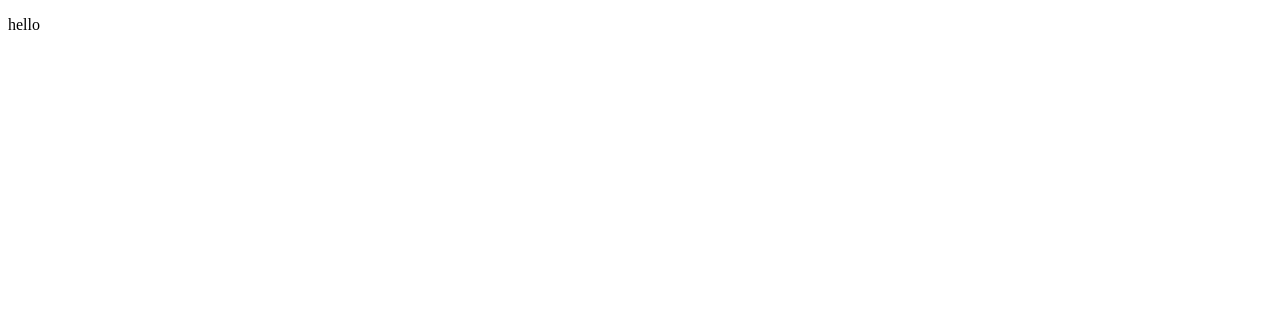
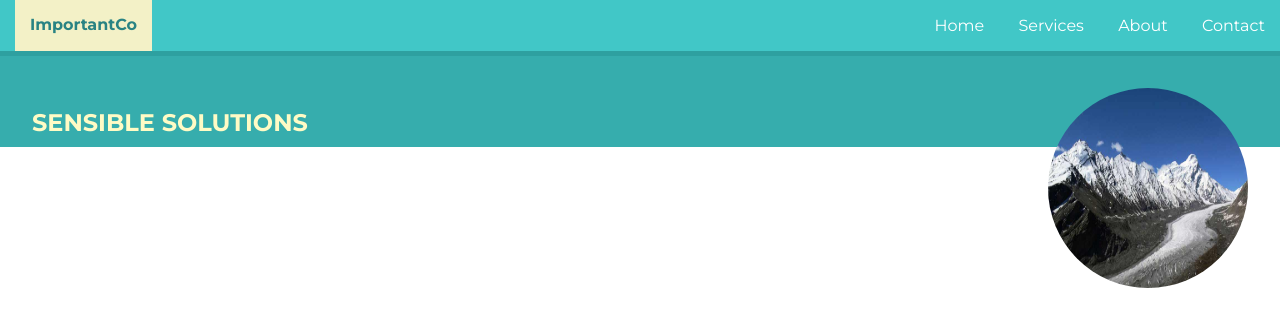
Before and after one commit to efrenmarin45/CSS-Grid, a website: page index.html in a window 1280 px wide. Drawn offline with Linux system fonts and the light colour scheme; files that its build step writes are made by us from their sources.

Commit message:
Set up grid columns and rows. Added image and color to page

```diff
--- a/css/main.css
+++ b/css/main.css
@@ -0,0 +1,71 @@
+@import url('https://fonts.googleapis.com/css2?family=Montserrat:wght@400;700&display=swap" rel="stylesheet');
+
+body {
+    margin: 0;
+    font-family: 'Montserrat', sans-serif;
+    display: grid;
+    grid-template-rows: 51px 30%;
+}
+
+a {
+    text-decoration: none;
+}
+
+ul {
+    list-style-type: none;
+    float: right;
+}
+
+ul li {
+    display: inline;
+}
+
+ul li a {
+    color: #fff;
+    padding: 15px;
+}
+
+#logo {
+    padding: 15px;
+    margin-left: 15px;
+    background-color: #F3F1C7;
+    color: #298383;
+    text-align: center;
+    font-weight: bold;
+    display: inline-block;
+}
+
+header {
+    background-color: #41c7c7;
+    display: grid;
+    grid-template-columns: [logo-start]fit-content(20%) [nav-start]auto [nav-end];
+}
+
+section#hero {
+    background-color: #36ADAD;
+    padding: 2em;
+    border-top: 5px solid #2EA0A0;
+    display: grid;
+    grid-template-columns: repeat(2, auto);
+}
+
+#content h1 {
+    text-transform: uppercase;
+    color: #FFFBC5;
+}
+
+#content p {
+    color: #fff;
+}
+
+img {
+    max-width: 100%;
+    background-size: cover;
+    margin: 0 auto;
+}
+
+#mountain {
+    border-radius: 50%;
+    width: 200px;
+    height: 200px;
+}
--- a/index.html
+++ b/index.html
@@ -4,10 +4,29 @@
     <meta charset="UTF-8">
     <meta name="viewport" content="width=device-width, initial-scale=1.0">
     <meta http-equiv="X-UA-Compatible" content="ie=edge">
-    <link rel="stylesheet" type="text/css" href="./main.css">
+    <link rel="stylesheet" type="text/css" href="./css/main.css">
     <title>Document</title>
 </head>
 <body>
-    <p>hello</p>
+    <header>
+        <a href="#" id="logo">ImportantCo</a>
+
+        <nav>
+            <ul>
+                <li><a href="#">Home</a></li>
+                <li><a href="#">Services</a></li>
+                <li><a href="#">About</a></li>
+                <li><a href="#">Contact</a></li>
+            </ul>
+        </nav>
+    </header>
+
+    <section id="hero">
+        <div id="content">
+            <h1>Sensible Solutions</h1>
+            <p>Lorem ipsum dolor sit amet, consectetur adipiscing elit. Quisque aliquam nulla egestas urna luctus tincidunt. Donec vitae bibendum augue. Mauris lectus justo, aliquam ac orci ut, sollicitudin gravida ligula. Integer ut interdum velit. Nam at leo a nulla ultricies semper at vitae nisi. Integer ut tellus tristique, pellentesque risus vitae, aliquet nibh. Aenean non venenatis velit, at semper mauris. In lobortis tristique cursus.</p>
+        </div>
+        <img src="./images/mountain.jpg" alt="Mountain Picture" id="mountain">
+    </section>
 </body>
 </html>
--- a/package.json
+++ b/package.json
@@ -19,5 +19,6 @@
   "devDependencies": {
     "browser-sync": "^2.26.12",
     "gulp": "^4.0.2"
-  }
+  },
+  "dependencies": {}
 }
```
Also changed, not shown: images/mountain.jpg (added).
